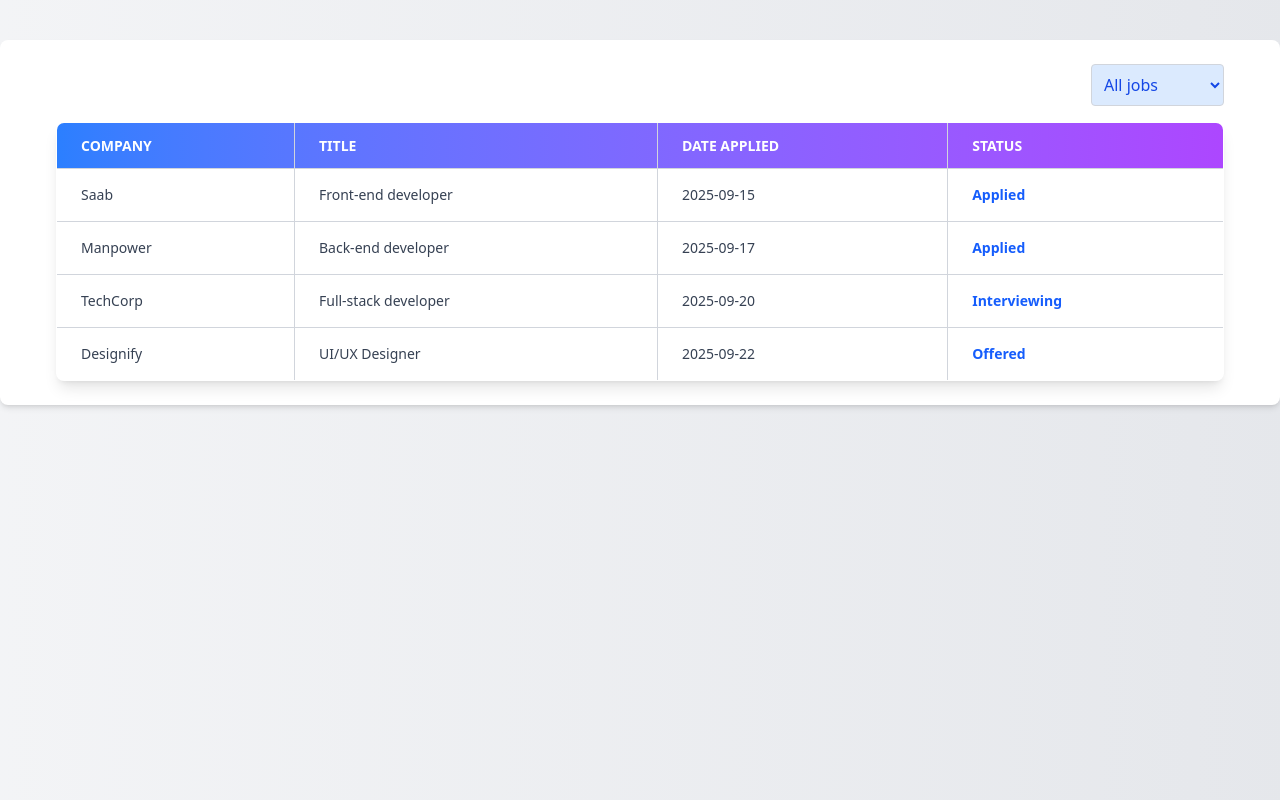
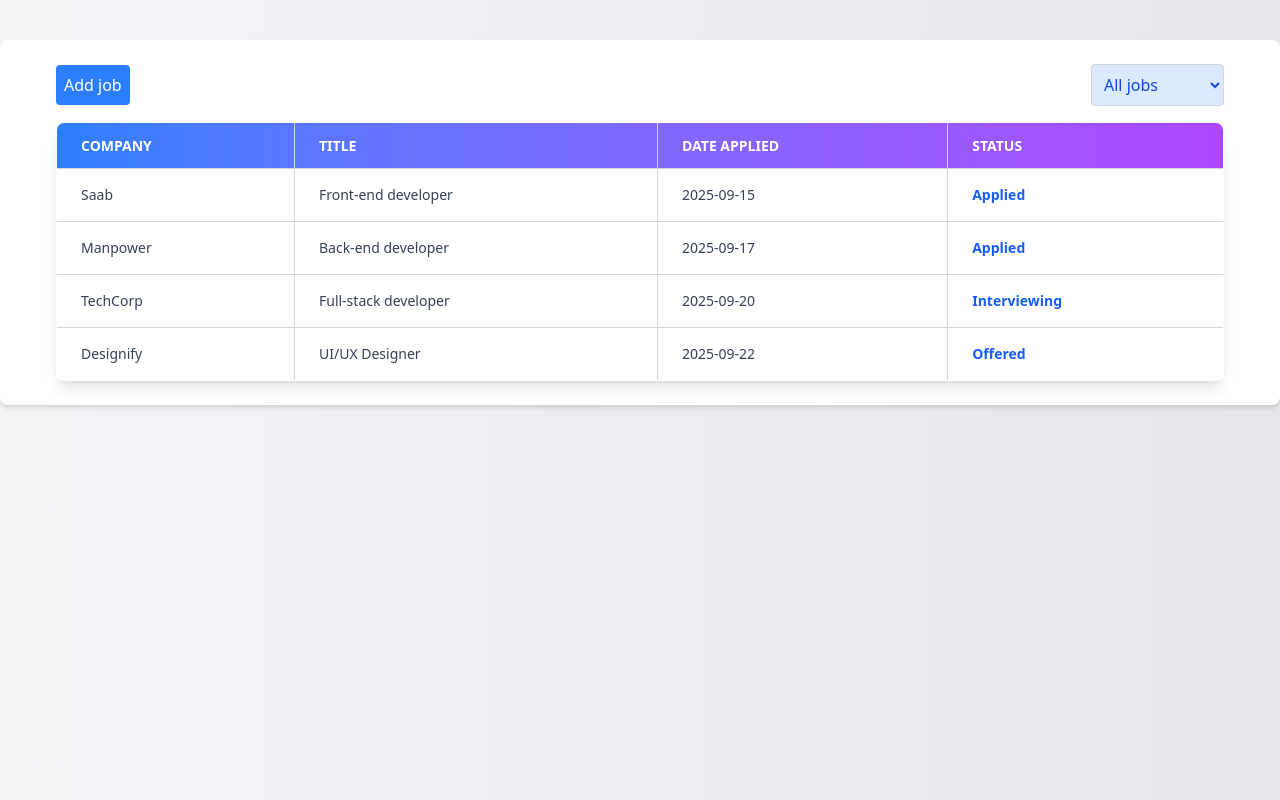
Before and after one commit to andols-dev/job-tracker, a React (Vite) app: page / in a window 1280 px wide. Built offline with nearby package versions, Linux system fonts and the light colour scheme.

Commit message:
"add job" button

```diff
--- a/src/components/JobListTable.tsx
+++ b/src/components/JobListTable.tsx
@@ -16,7 +16,9 @@
   return (
     <>
       <div className="max-w-screen-xl mx-auto px-4 sm:px-6 lg:px-8">
-        <div className="flex justify-end mb-4">
+
+        <div className="flex justify-between items-center mb-4">
+        <div className="p-2 bg-blue-500 text-white rounded hover:bg-blue-600"><button>Add job</button></div>
           <select
             value={filter}
             onChange={(e) => setFilter(e.target.value)}
```
